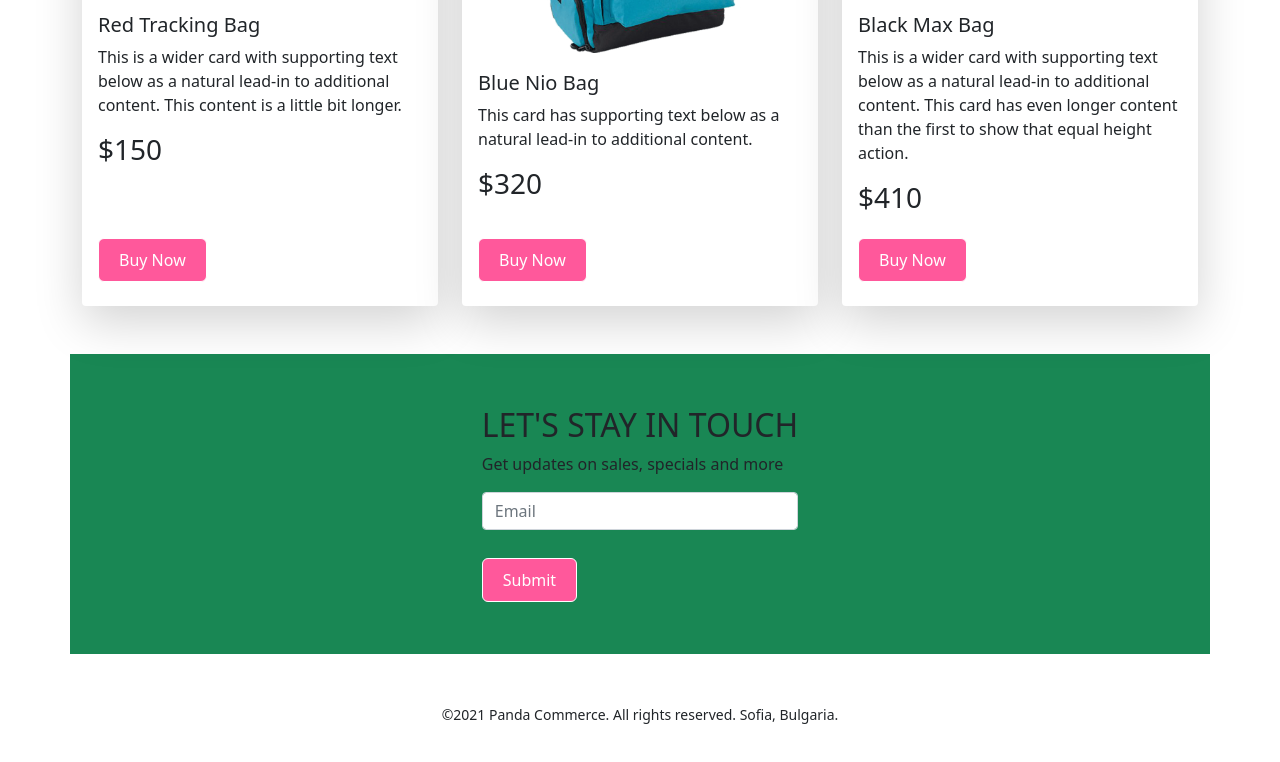
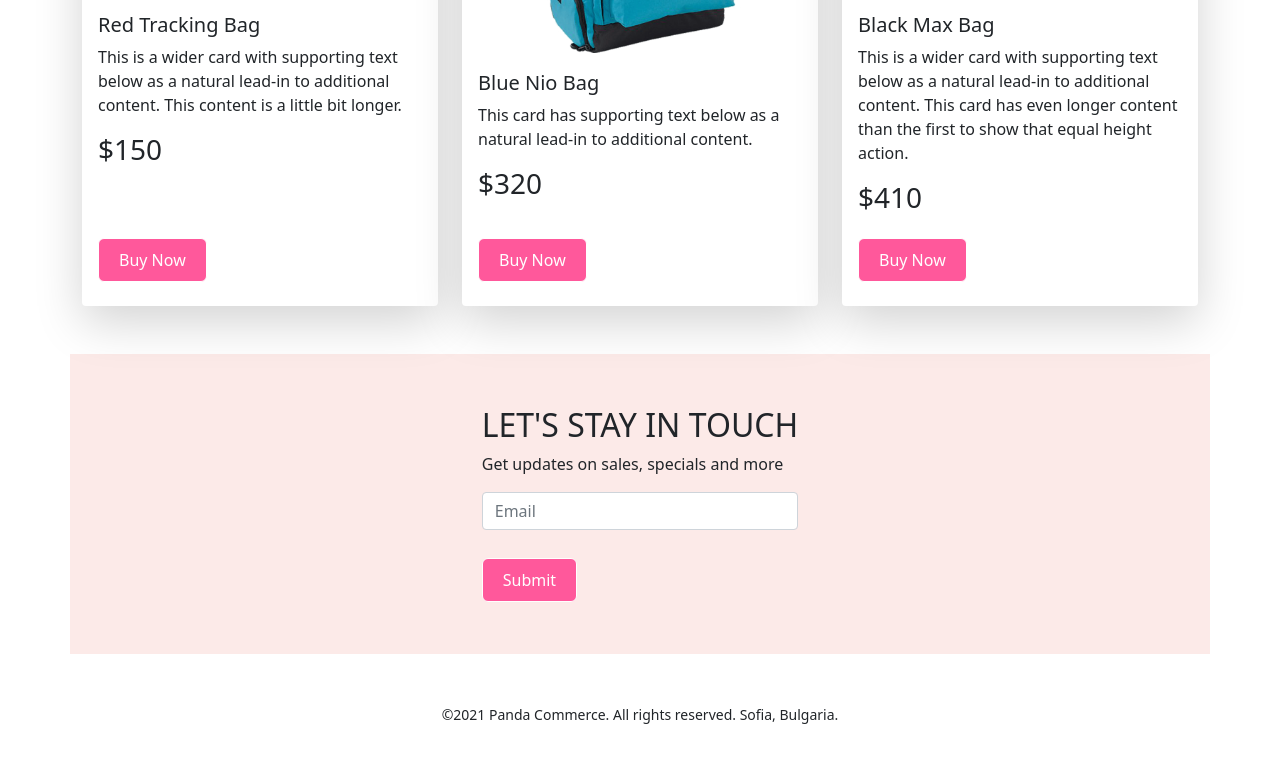
Before and after one commit to taymur12/Panda-Ecommerce, a plain HTML site: page index.html in a window 1280 px wide. Shown: the part 1773-2535 px from the top of the page. Drawn offline with nearby package versions, Linux system fonts and the light colour scheme.

Commit message:
fixed bug

```diff
--- a/index.html
+++ b/index.html
@@ -260,7 +260,7 @@
             </div>
         </section>
 
-        <section class="container mt-5 bg-success d-flex justify-content-center align-items-center"
+        <section class="container mt-5 panda-bg d-flex justify-content-center align-items-center"
             style="height: 300px;" id="subscribe">
             <div>
                 <h2>LET'S STAY IN TOUCH
```
